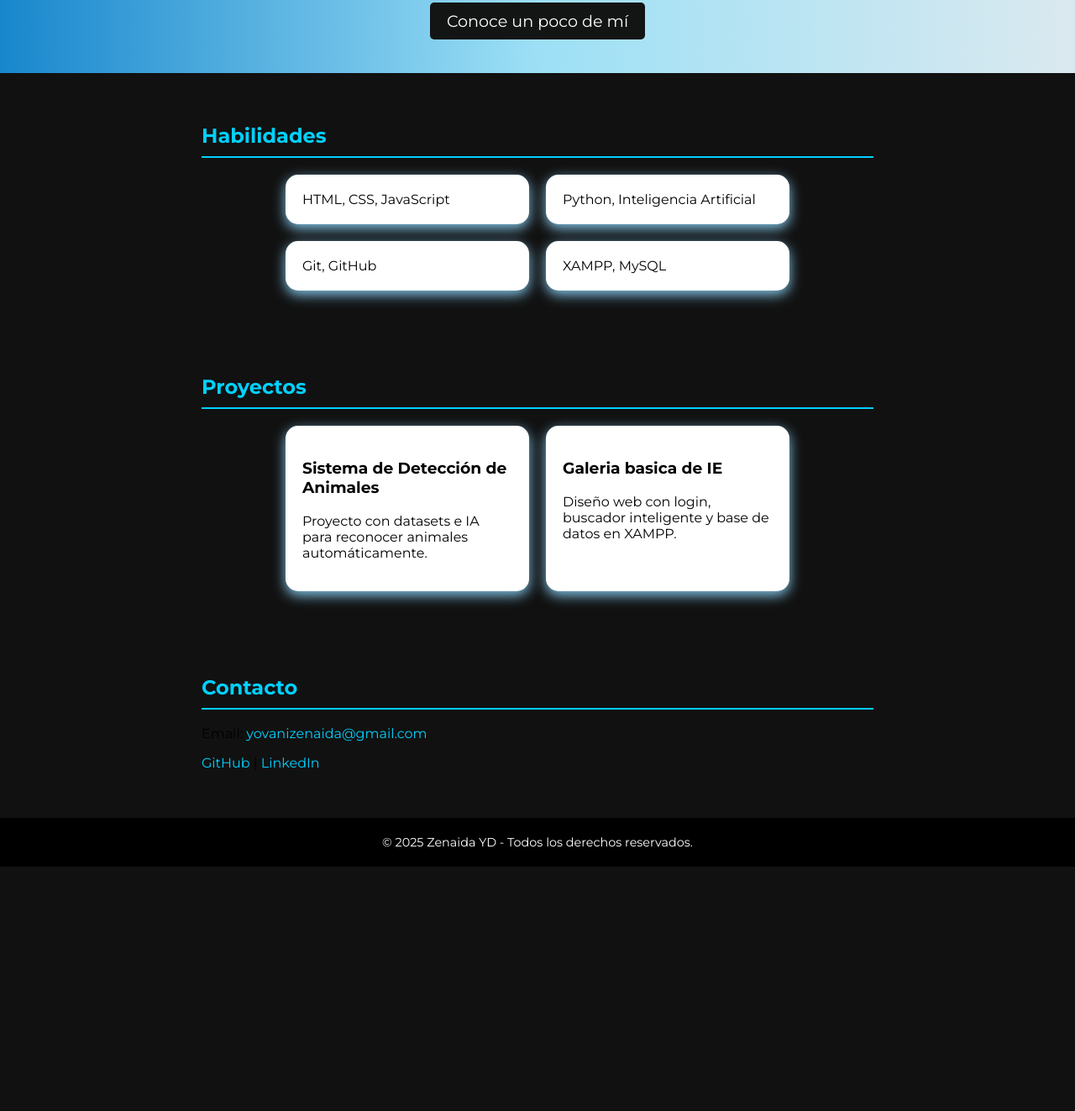
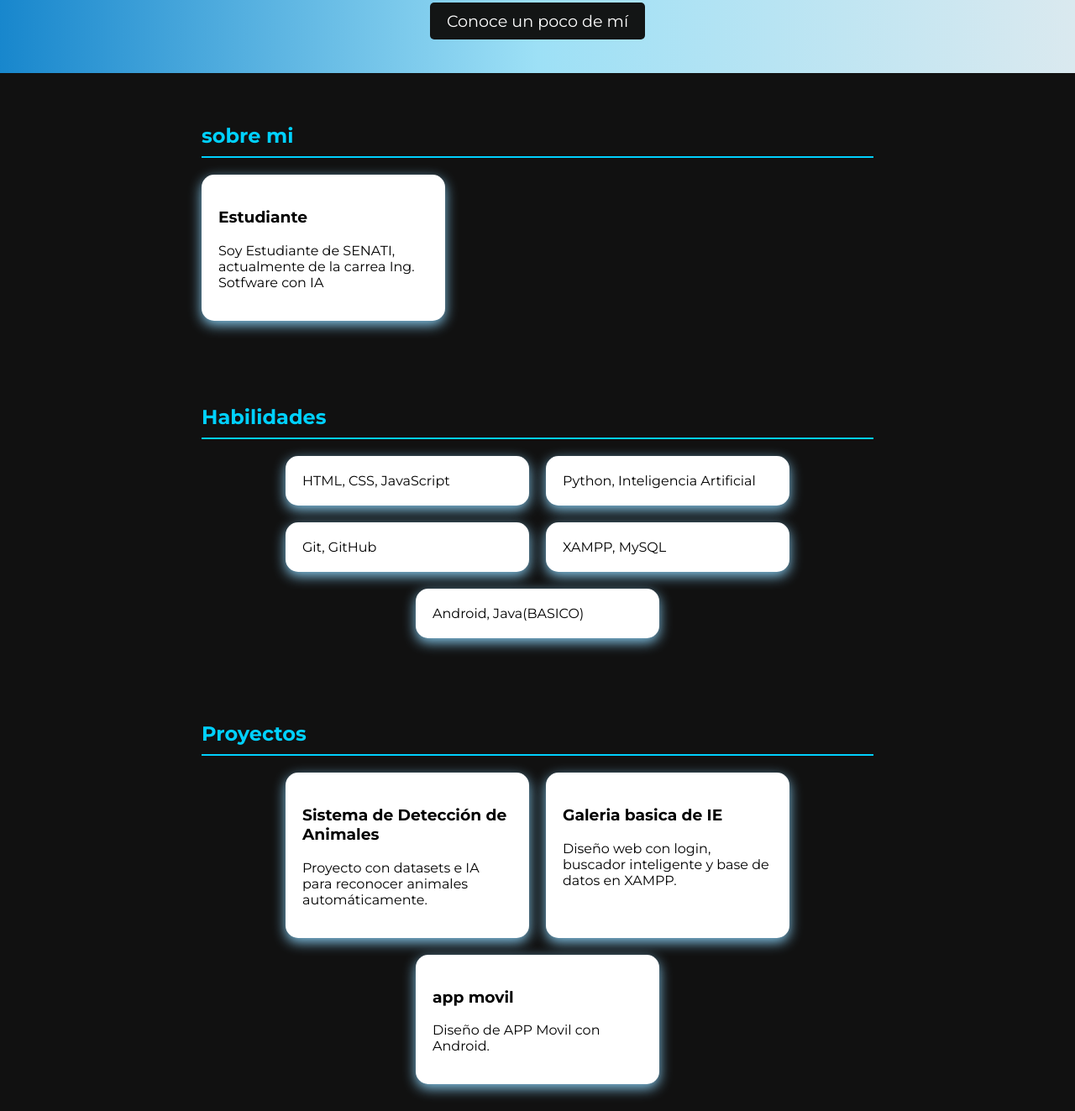
Before and after one commit to Zenaida19/Presentacion, a plain HTML site: page Index.html in a window 1280 px wide. Shown: the part 357-1680 px from the top of the page at 84% size. Before the commit the page ends 1389 px from the top, so only its background shows below. Drawn offline with Linux system fonts and the light colour scheme; a script that the page names is missing.

Commit message:
Agregando pequeños detalles

```diff
--- a/Index.html
+++ b/Index.html
@@ -16,6 +16,15 @@
     <a href="Galeria.html" class="conoce-btn">Conoce un poco de mí</a> <!-- Botón -->
 </header>
 
+
+<section id="skills">
+    <h2>sobre mi</h2>
+    <div class="card">
+        <h3>Estudiante</h3>
+        <p>Soy Estudiante de SENATI, actualmente de la carrea Ing. Sotfware con IA</p>
+      </div>
+  </section>
+
   <section id="skills">
     <h2>Habilidades</h2>
     <div class="grid">
@@ -23,6 +32,8 @@
       <div class="card">Python, Inteligencia Artificial</div>
       <div class="card">Git, GitHub</div>
       <div class="card">XAMPP, MySQL</div>
+      <div class="card">Android, Java(BASICO)</div>
+
     </div>
   </section>
 
@@ -37,6 +48,10 @@
       <div class="card">
         <h3>Galeria basica de IE</h3>
         <p>Diseño web con login, buscador inteligente y base de datos en XAMPP.</p>
+      </div>
+      <div class="card">
+        <h3>app movil</h3>
+        <p>Diseño de APP Movil con Android.</p>
       </div>
     </div>
   </section>
```
